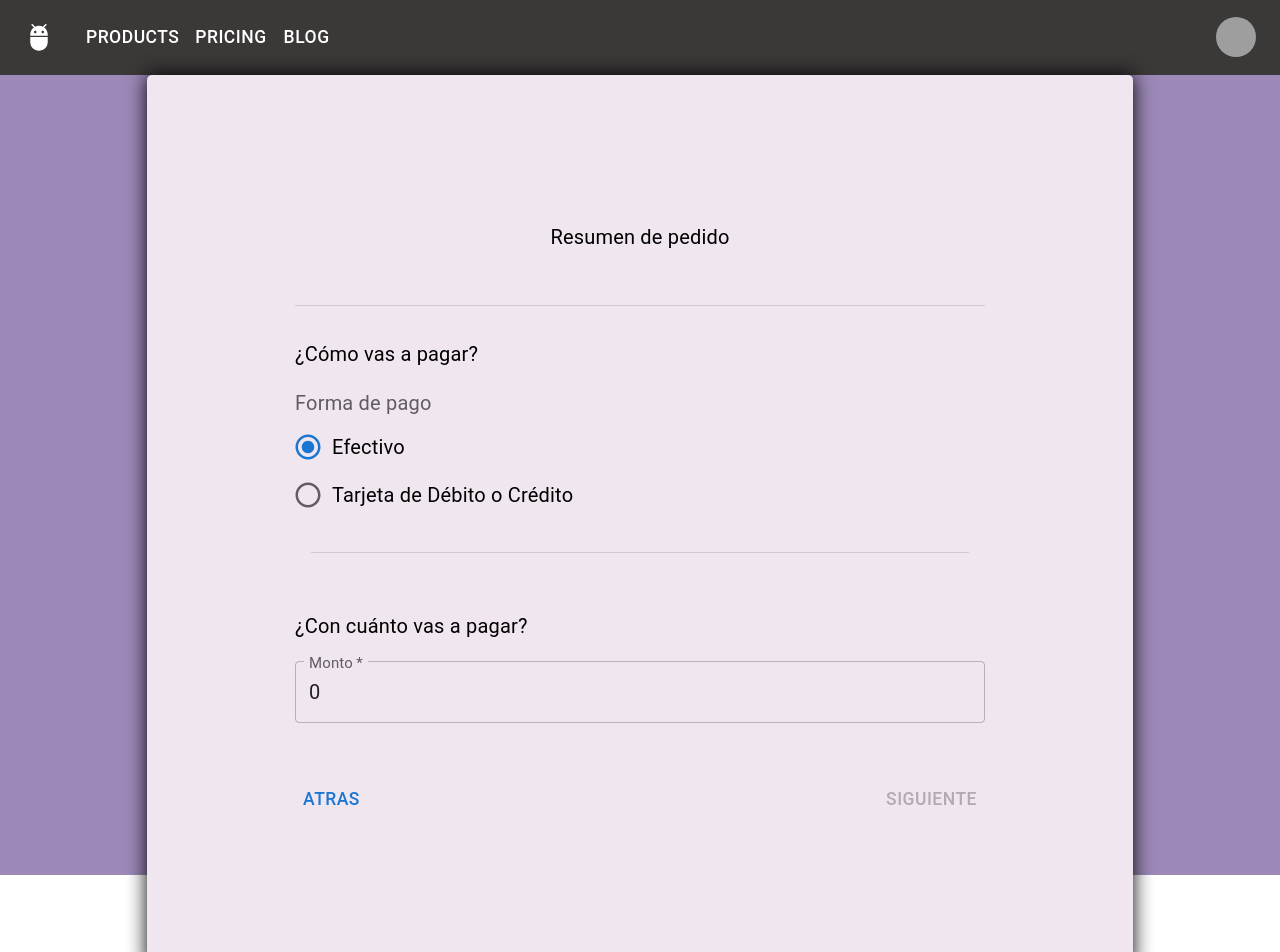
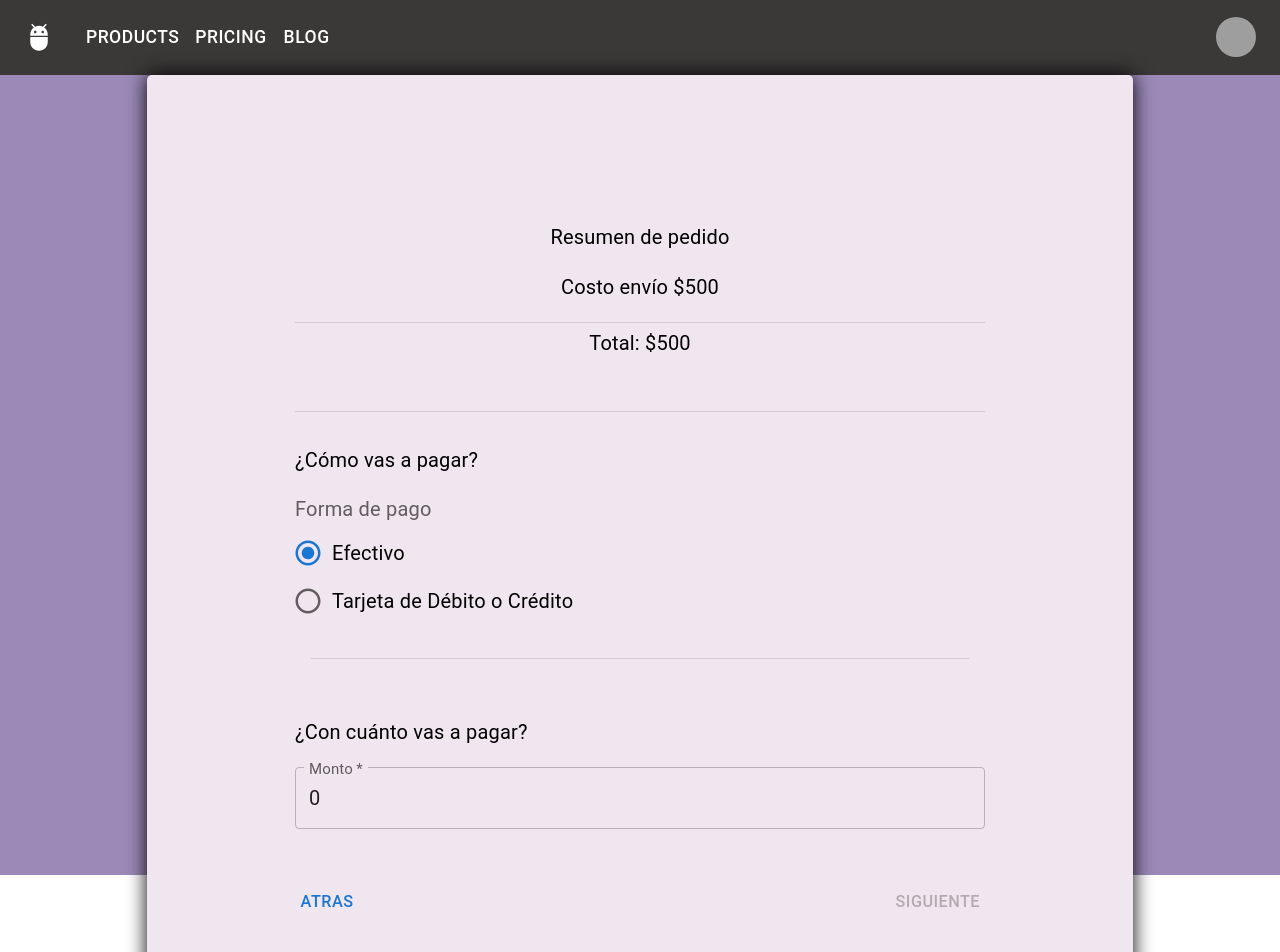
Before and after one commit to BenjaCarrizo04/deliver-eat, a React (Create React App) app: page /resumen in a window 1280 px wide. Shown: the top 952 px of the page. Built offline with nearby package versions, Linux system fonts and the light colour scheme; grey boxes are pictures that could not be loaded.

Commit message:
Added Back buttons. Added total to Resumen

```diff
--- a/src/components/screens/Busca.jsx
+++ b/src/components/screens/Busca.jsx
@@ -54,11 +54,11 @@ const Busca = (props) => {
           minHeight: "20%",
         }}
       >
-        <Button size="normal" onClick={routeBack}>
+        <Button size="small" onClick={routeBack}>
           Atras
         </Button>
         <Button
-          size="normal"
+          size="small"
           disabled={
             Object.keys(error).some(
               (x) => error[x] === undefined || error[x] !== ""
--- a/src/components/screens/Descripcion.jsx
+++ b/src/components/screens/Descripcion.jsx
@@ -127,7 +127,7 @@ const Descripcion = (props) => {
       >
         <Button
           sx={{ display: "flex" }}
-          size="normal"
+          size="small"
           disabled
           onClick={handleBoton}
         >
@@ -135,7 +135,7 @@ const Descripcion = (props) => {
         </Button>
         <Button
           sx={{ display: "flex" }}
-          size="normal"
+          size="small"
           disabled={
             Object.keys(error).some(
               (x) => error[x] === undefined || error[x] !== ""
--- a/src/components/screens/Entrega.jsx
+++ b/src/components/screens/Entrega.jsx
@@ -50,11 +50,11 @@ const Entrega = (props) => {
           justifyContent: "space-between",
         }}
       >
-        <Button size="normal" onClick={routeBack}>
+        <Button size="small" onClick={routeBack}>
           Atras
         </Button>
         <Button
-          size="normal"
+          size="small"
           disabled={
             Object.keys(error).some(
               (x) => error[x] === undefined || error[x] !== ""
--- a/src/components/screens/Recibida.jsx
+++ b/src/components/screens/Recibida.jsx
@@ -130,7 +130,7 @@ const Recibida = (props) => {
         }}
       >
         <Button
-          size="normal"
+          size="small"
           disabled={error != null && recibida === "date" ? true : false}
           onClick={handleBoton}
         >
--- a/src/components/screens/Resumen.jsx
+++ b/src/components/screens/Resumen.jsx
@@ -23,8 +23,13 @@ const Resumen = (props) => {
     errorTarjetaCvv: undefined,
   });
   const [formaPago, setFormaPago] = useState("efectivo");
+  const [monto, setMonto] = useState(0);
 
   let navigate = useNavigate();
+
+  useEffect(() => {
+    setMonto(500);
+  }, []);
 
   // clean all parameters when changing pay method
   useEffect(() => {
@@ -41,24 +46,6 @@ const Resumen = (props) => {
       errorTarjetaCvv: undefined,
     });
   }, [formaPago]);
-
-  const onEfectivoClick = (e) => {
-    let fp = formaPago;
-    if (formaPago.tarjeta) {
-      fp.tarjeta = false;
-    }
-    fp.efectivo = true;
-    setFormaPago({ ...fp });
-  };
-
-  const onTarjetaClick = (e) => {
-    let fp = formaPago;
-    if (formaPago.efectivo) {
-      fp.efectivo = false;
-    }
-    fp.tarjeta = true;
-    setFormaPago({ ...fp });
-  };
 
   const handleBoton = (e) => {
     navigate("/recibida");
@@ -165,7 +152,26 @@ const Resumen = (props) => {
       <FormControl sx={{ display: "flex", alignItems: "center" }}>
         <Typography sx={{ marginBottom: "20px" }}>Resumen de pedido</Typography>
       </FormControl>
-
+      <div
+        style={{
+          marginBottom: "20px",
+          display: "flex",
+          justifyContent: "center",
+        }}
+      >
+        <Typography>Costo envío $500</Typography>
+        <br />
+      </div>
+      <Divider sx={{ margin: "5px 0px 5px 0px" }} variant="fullWidth" />
+      <Typography
+        sx={{
+          marginBottom: "20px",
+          display: "flex",
+          justifyContent: "center",
+        }}
+      >
+        Total: ${monto}
+      </Typography>
       <br />
       <Divider sx={{ margin: "5px 0px 5px 0px" }} variant="fullWidth" />
       <br />
@@ -293,11 +299,11 @@ const Resumen = (props) => {
           minHeight: "20%",
         }}
       >
-        <Button size="normal" onClick={routeBack}>
+        <Button size="small" onClick={routeBack}>
           Atras
         </Button>
         <Button
-          size="normal"
+          size="small"
           disabled={
             formaPago === "efectivo"
               ? Object.keys(errorTarjeta).some((x) =>
```
